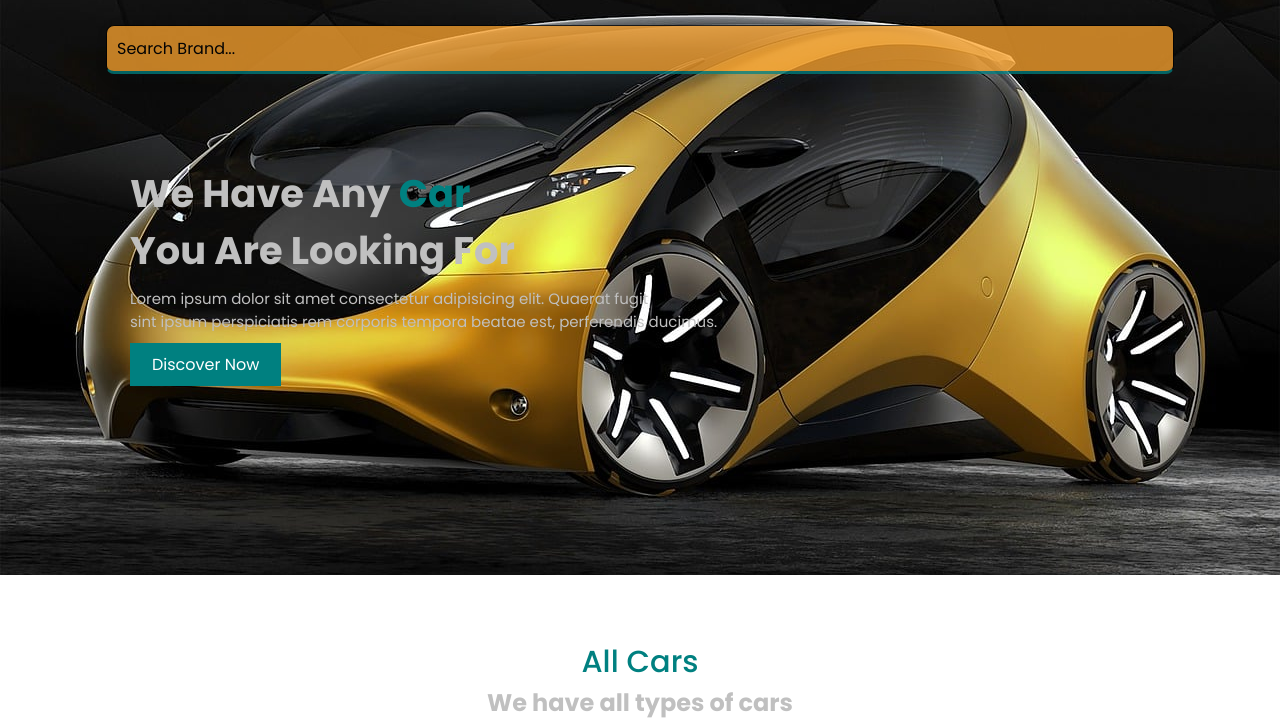
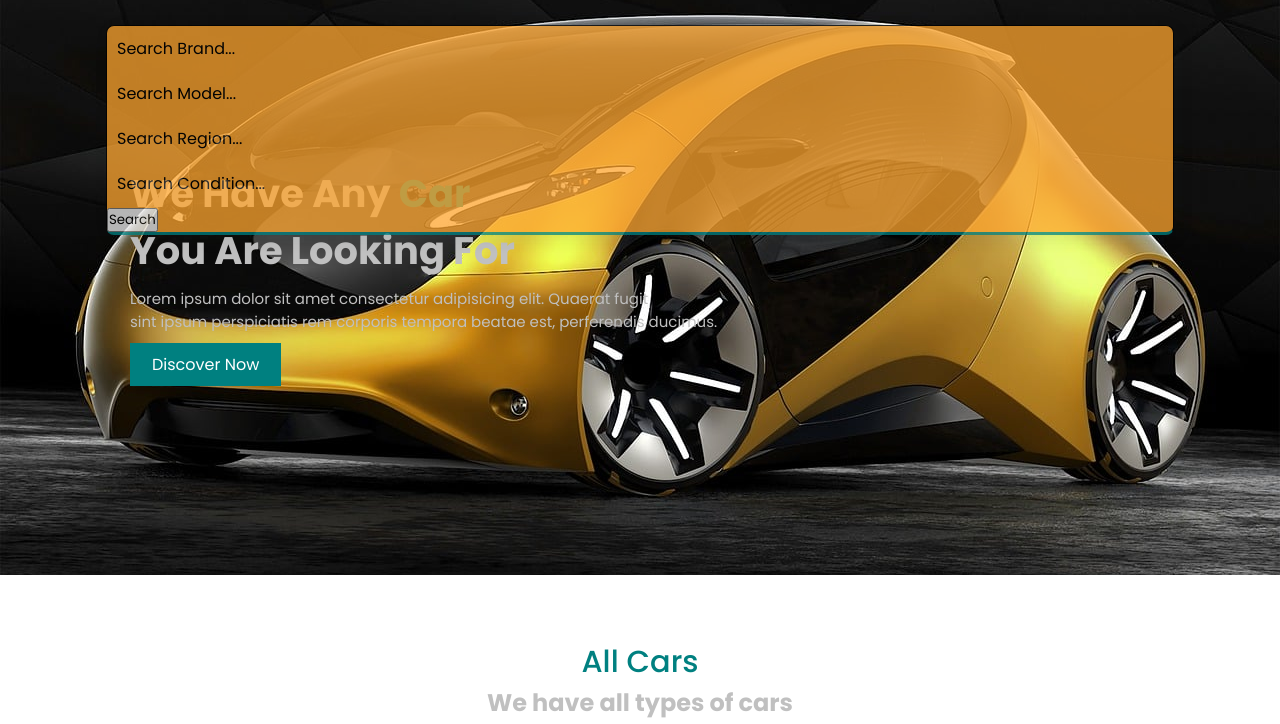
Before and after one commit to kdooley727/QuestAuto, a website: page index.html in a window 1280 px wide. Both pictures are taken after a click on the icon 1127 px from the left and 41 px from the top of the page. Shown: the part 65-789 px from the top of the page. Drawn offline with nearby package versions, Linux system fonts and the light colour scheme; no server answers.

Commit message:
updating index.html and main.js

```diff
--- a/index.html
+++ b/index.html
@@ -27,6 +27,10 @@
                 <!--Search box-->
                 <div class="search-box container">
                     <input type="search" id="brand-search" placeholder="Search Brand...">
+                    <input type="search" id="model-search" placeholder="Search Model...">
+                    <input type="search" id="region-search" placeholder="Search Region...">
+                    <input type="search" id="condition-search" placeholder="Search Condition...">
+                    <button id="search-button">Search</button>
                 </div>
             </ul>
         </div>
@@ -81,9 +85,9 @@
             <div>
                 <a href="index.html" class="logo">Quest<span>Auto</span></a>
                 <div class="social">
-                        <a href="#" ><i class="bx bxl-facebook" ></i></a>
-                        <a href="#" ><i class="bx bxl-twitter" ></i></a>
-                        <a href="#" ><i class="bx bxl-instagram" ></i></a>
+                    <a href="#"><i class="bx bxl-facebook"></i></a>
+                    <a href="#"><i class="bx bxl-twitter"></i></a>
+                    <a href="#"><i class="bx bxl-instagram"></i></a>
                 </div>
             </div>
             <div class="footer-box">
--- a/main.js
+++ b/main.js
@@ -38,6 +38,7 @@
 
 
 // Select the search box element
+// Select the search box element
 let search = document.querySelector('.search-box');
 
 // Select the search icon element
@@ -47,6 +48,9 @@ let searchIcon = document.querySelector('#search-icon');
 let responseContainer = document.querySelector('#response-container');
 
 let brandSearchInput = document.querySelector('#brand-search');
+let modelSearchInput = document.querySelector('#model-search');
+let regionSearchInput = document.querySelector('#region-search');
+let conditionSearchInput = document.querySelector('#condition-search');
 
 // Add a click event listener to the search icon
 searchIcon.addEventListener('click', () => {
@@ -55,7 +59,11 @@ searchIcon.addEventListener('click', () => {
 
     if (search.classList.contains('active')) {
         const brand = brandSearchInput.value.trim().toLowerCase(); // Get the brand from the input and convert to lowercase
-        const url = `https://cis-automotive.p.rapidapi.com/getBrands?brand=${brand}`; // Include the brand in the URL
+        const model = modelSearchInput.value.trim().toLowerCase(); // Get the model from the input and convert to lowercase
+        const region = regionSearchInput.value.trim().toLowerCase(); // Get the region from the input and convert to lowercase
+        const condition = conditionSearchInput.value.trim().toLowerCase(); // Get the condition from the input and convert to lowercase
+
+        const url = `https://cis-automotive.p.rapidapi.com/getVehicles?brand=${brand}&model=${model}&region=${region}&condition=${condition}`; // Include the search fields in the URL
 
         const options = {
             method: 'GET',
@@ -72,10 +80,10 @@ searchIcon.addEventListener('click', () => {
                 responseContainer.innerHTML = '';
 
                 // Loop through the data
-                data.forEach(brand => {
-                    // Create a new paragraph element for each brand
+                data.forEach(vehicle => {
+                    // Create a new paragraph element for each vehicle
                     let p = document.createElement('p');
-                    p.textContent = brand.name; // Assuming the brand object has a 'name' property
+                    p.textContent = `${vehicle.brand} ${vehicle.model} - ${vehicle.region} - ${vehicle.condition}`;
 
                     // Append the paragraph to the response container
                     responseContainer.appendChild(p);
```
Lines whose indentation alone changed are shown as unchanged.
